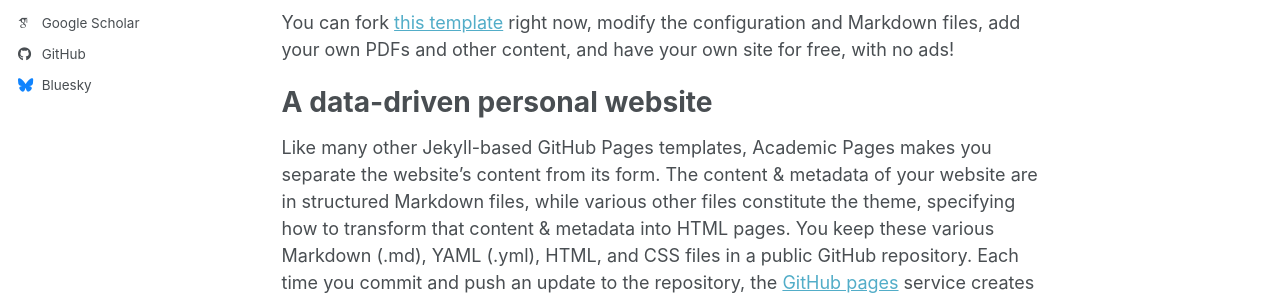
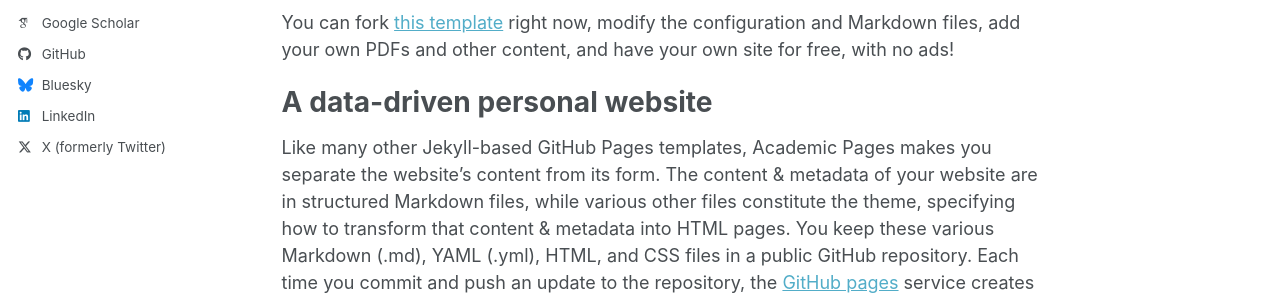
Before and after one commit to davideusula/davideusula.github.io, a Jekyll site: the page built from _pages/about.md, in a window 1280 px wide. Shown: the part 400-700 px from the top of the page. Built offline with Jekyll 4.4.1, drawn with Linux system fonts in a browser that asks for light colours; some web fonts are replaced; a script bundle is joined from its source files by our own code; library files that are not in the unit come from our copies; some of the changed lines change nothing that is shown.

Commit message:
Update _config.yml

```diff
--- a/_config.yml
+++ b/_config.yml
@@ -45,13 +45,13 @@
   bitbucket        : # Username - Update with your username on the site
   codepen          : # Username
   dribbble         : # Username
-  github           : "academicpages"
+  github           : "davideusula"
   kaggle           : # Username
   stackoverflow    : # User number or user number and name (i.e., use "1" or "1/jeff-atwood")
 
   # Social media
   artstation       : # Username
-  bluesky          : "bsky.app" # Replace this with you Bluesky username
+  bluesky          : "davideusula.bsky.social" # Replace this with you Bluesky username
   facebook         : # Username
   flickr           : # Username
   foursquare       : # Username
@@ -60,7 +60,7 @@
   keybase          : # Username
   instagram        : # Username
   lastfm           : # Username
-  linkedin         : # Username
+  linkedin         : "Davide Usula"# Username
   mastodon         : # URL
   medium           : # URL
   pinterest        : # Username
@@ -68,7 +68,7 @@
   steam            : # Username
   telegram         : # URL
   tumblr           : # Username
-  twitter          : # Username for X / Twitter
+  twitter          : "usula_davide"# Username for X / Twitter
   vine             : # Username
   weibo            : # Username
   wikipedia        : # Username
```
